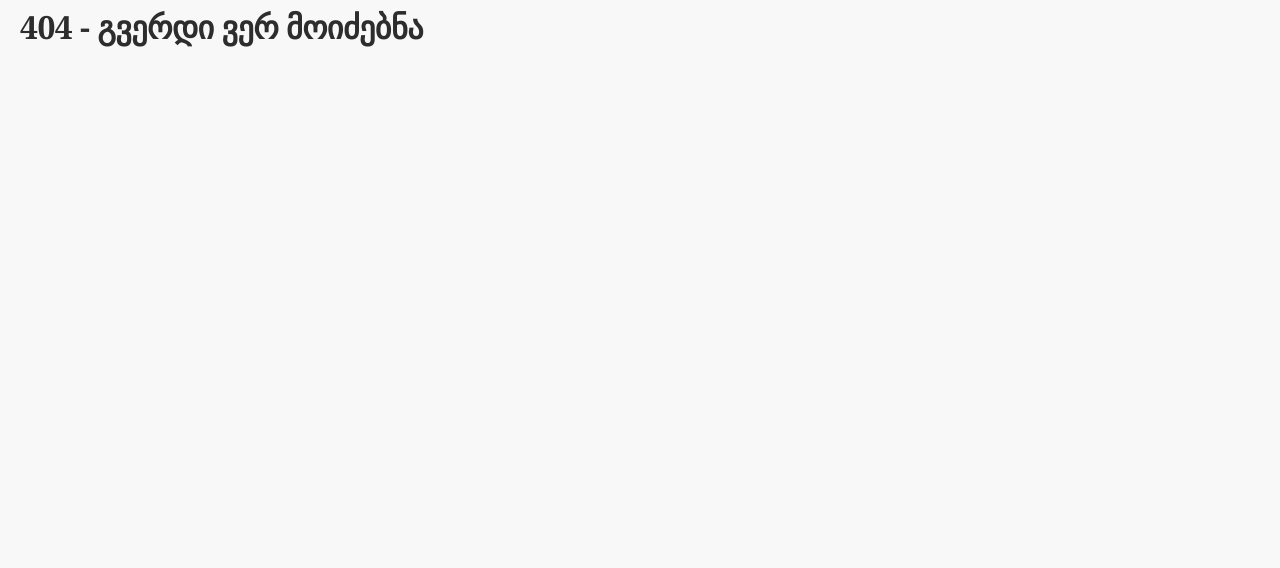
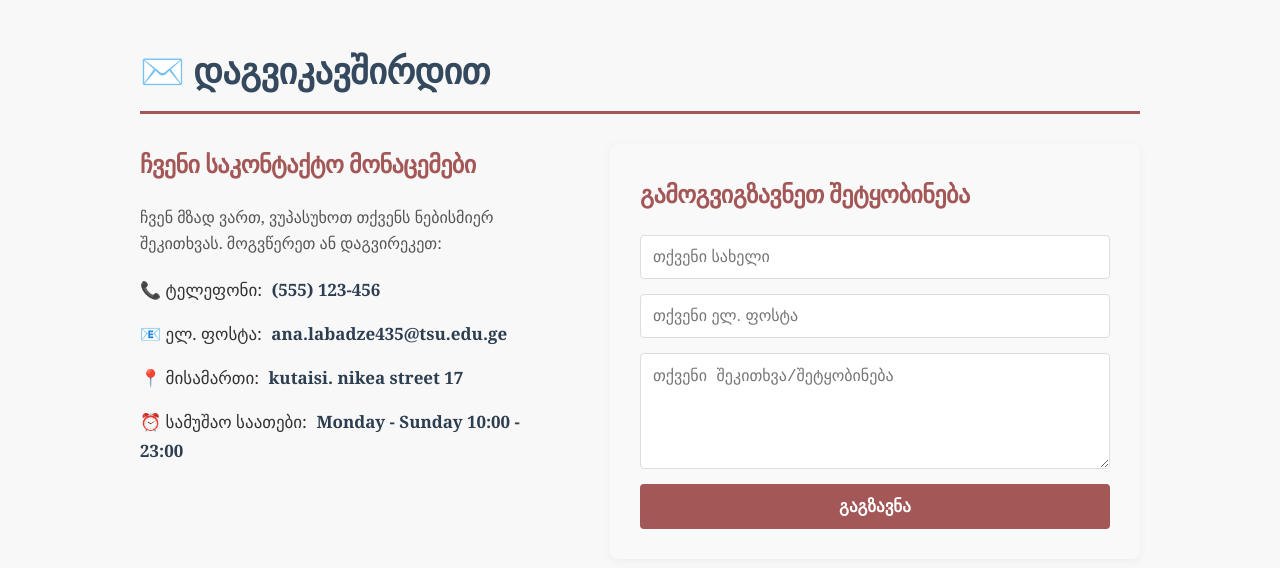
Before and after one commit to analabadze/final, a React (Vite) app in the folder restorani/: page /contact in a window 1280 px wide. Before the commit this address had no page. Shown: the top 568 px of the page. Built offline with nearby package versions, Linux system fonts and the light colour scheme.

Commit message:
davamate contact

```diff
--- a/restorani/src/App.jsx
+++ b/restorani/src/App.jsx
@@ -7,6 +7,7 @@ import Footer from './components/common/Footer';
 import HomePage from './pages/HomePage';
 import CartPage from './pages/CartPage';
 import AboutPage from './pages/AboutPage';
+import ContactPage from './pages/ContactPage';
 
 function App() {
   return (
@@ -22,6 +23,7 @@ function App() {
               <Route path="/" element={<HomePage />} />
               <Route path="/cart" element={<CartPage />} />
               <Route path="/about" element={<AboutPage />} />
+              <Route path="/contact" element={<ContactPage />} />
               <Route path="*" element={<h1 className="container">404 - გვერდი ვერ მოიძებნა</h1>} />
             </Routes>
           </main>
--- a/restorani/src/components/common/Footer.jsx
+++ b/restorani/src/components/common/Footer.jsx
@@ -12,7 +12,8 @@ const Footer = () => {
 
             <li style={liStyle}><Link to="/about" style={footerLinkStyle}>ჩვენს შესახებ</Link></li>
             <li style={liStyle}><Link to="/" style={footerLinkStyle}>მენიუ</Link></li>
-            <li style={liStyle}><Link to="/contact" style={footerLinkStyle}>კონტაქტი</Link></li>
+         <li style={liStyle}><Link to="/contact" style={footerLinkStyle}>კონტაქტი</Link></li>
+
 
           </ul>
         </div>
@@ -21,11 +22,10 @@ const Footer = () => {
           <p style={sectionTitleStyle}>დაგვიკავშირდით</p>
           <ul style={ulStyle}>
             <li style={liStyle}>📞 (555) 123-456</li>
-            <li style={liStyle}>📧ana.labadze435@tsu.edu.cve.ge</li>
-            <li style={liStyle}>📍kutaisi. nikea street</li>
+            <li style={liStyle}>📧 ana.labadze435@tsu.edu.ge</li>
+            <li style={liStyle}>📍 Kutaisi. Nikea street</li>
           </ul>
         </div>
-
 
         <div style={brandSectionStyle}>
           <p style={logoStyle}>🍜 Simple Menu</p>
@@ -44,7 +44,6 @@ const Footer = () => {
 
       </div>
 
-
       <div style={copyrightStyle}>
         <div className="container">
           &copy; {new Date().getFullYear()} Simple Menu. ყველა უფლება დაცულია.
@@ -54,6 +53,7 @@ const Footer = () => {
   );
 };
 
+// [აქ იქნებოდა სტილების კოდი, რომელიც უცვლელია]
 const footerStyle = {
     backgroundColor: 'var(--footer-bg, #f8f8f8)',
     borderTop: '1px solid var(--border-color, #eee)',
@@ -142,4 +142,5 @@ const copyrightStyle = {
     color: 'var(--text-color-dark, #444)',
 };
 
+
 export default Footer;
--- a/restorani/src/components/order/CartItem.jsx
+++ b/restorani/src/components/order/CartItem.jsx
@@ -4,7 +4,7 @@ import { useCart } from '../../context/CartContext';
 const CartItem = ({ item }) => {
   const { addToCart, removeFromCart } = useCart();
 
-  // ფასის string-ად გარდაქმნა
+
   const displayPrice = typeof item.price === 'number' ? item.price.toFixed(2) : item.price;
 
   return (
@@ -24,7 +24,7 @@ const CartItem = ({ item }) => {
   );
 };
 
-// სტილები
+
 const itemStyle = {
   display: 'flex',
   alignItems: 'center',
--- a/restorani/src/pages/AboutPage.jsx
+++ b/restorani/src/pages/AboutPage.jsx
@@ -9,17 +9,17 @@ const AboutPage = () => {
       <section style={sectionStyle}>
         <h2 style={subHeadingStyle}>ჩვენი მისია</h2>
         <p style={paragraphStyle}>
-          Simple Menu დაარსდა იმ მიზნით, რომ ონლაინ შეკვეთის პროცესი გაემარტივებინა და მაქსიმალურად კომფორტული გაეხადა.
-          ჩვენ გვჯერა, რომ უგემრიელესი საკვების შეკვეთა არ უნდა იყოს რთული. ჩვენ ვაკავშირებთ საუკეთესო ადგილობრივ რესტორნებს მომხმარებლებთან,
-          რათა ხარისხიანი კერძები დროულად და მარტივად მიიტანოთ სასურველ ადგილას.
+          Simple Menu დაარსდა იმ მიზნით, რომ ონლაინ შეკვეთის პროცესი  მაქსიმალურად კომფორტული გახადა.
+           ჩვენ ვაკავშირებთ საუკეთესო ადგილობრივ რესტორნებს მომხმარებლებთან,
+          რათა ხარისხიანი კერძები დროულად და მარტივად მვიტანოთ თქვენამდე.
         </p>
       </section>
 
       <section style={sectionStyle}>
         <h2 style={subHeadingStyle}>რატომ ავირჩიოთ ჩვენ?</h2>
         <ul style={ulStyle}>
-          <li style={liStyle}>✅ მარტივი და ინტუიციური ინტერფეისი.</li>
-          <li style={liStyle}>🚀 სწრაფი მიწოდება და შეკვეთის სტატუსის რეალურ დროში განახლება.</li>
+          <li style={liStyle}>✅ მარტივი ინტერფეისი.</li>
+          <li style={liStyle}>🚀 სწრაფი მიწოდება .</li>
           <li style={liStyle}>⭐️ საუკეთესო რესტორნების შერჩევა.</li>
           <li style={liStyle}>💳 გადახდის მოქნილი და უსაფრთხო სისტემები.</li>
         </ul>
@@ -36,11 +36,10 @@ const AboutPage = () => {
   );
 };
 
-// --- სტილები (Styles) ---
 
 const pageStyle = {
     padding: '40px 0',
-    maxWidth: '900px', // ცენტრალური კონტენტის შეზღუდვა
+    maxWidth: '900px',
     margin: '0 auto',
 };
 
--- a/restorani/src/pages/CartPage.jsx
+++ b/restorani/src/pages/CartPage.jsx
@@ -49,7 +49,7 @@ const CartPage = () => {
   );
 };
 
-// სტილები
+
 const cartContainerStyle = {
     maxWidth: '800px',
     margin: '0 auto',
--- /dev/null
+++ b/restorani/src/pages/ContactPage.jsx
@@ -0,0 +1,136 @@
+import React from 'react';
+
+const ContactPage = () => {
+  return (
+    <div className="container" style={pageStyle}>
+
+      <h1 style={headingStyle}>✉️ დაგვიკავშირდით</h1>
+
+      <div style={contentWrapperStyle}>
+
+
+        <section style={infoSectionStyle}>
+          <h2 style={subHeadingStyle}>ჩვენი საკონტაქტო მონაცემები</h2>
+          <p style={infoParagraphStyle}>ჩვენ მზად ვართ, ვუპასუხოთ თქვენს ნებისმიერ შეკითხვას. მოგვწერეთ ან დაგვირეკეთ:</p>
+
+          <ul style={ulStyle}>
+            <li style={liStyle}>📞 ტელეფონი: <span style={infoDetailStyle}>(555) 123-456</span></li>
+            <li style={liStyle}>📧 ელ. ფოსტა: <span style={infoDetailStyle}>ana.labadze435@tsu.edu.ge </span></li>
+            <li style={liStyle}>📍 მისამართი: <span style={infoDetailStyle}>kutaisi. nikea street 17 </span></li>
+            <li style={liStyle}>⏰ სამუშაო საათები: <span style={infoDetailStyle}> Monday - Sunday  10:00 - 23:00</span></li>
+          </ul>
+        </section>
+
+
+        <section style={formSectionStyle}>
+          <h2 style={subHeadingStyle}>გამოგვიგზავნეთ შეტყობინება</h2>
+          <form style={formStyle}>
+            <input type="text" placeholder="თქვენი სახელი" style={inputStyle} required />
+            <input type="email" placeholder="თქვენი ელ. ფოსტა" style={inputStyle} required />
+            <textarea placeholder="თქვენი შეკითხვა/შეტყობინება" rows="5" style={textareaStyle} required />
+            <button type="submit" style={submitButtonStyle}>გაგზავნა</button>
+          </form>
+        </section>
+
+      </div>
+    </div>
+  );
+};
+
+
+
+const pageStyle = {
+    padding: '40px 0',
+    maxWidth: '1000px',
+    margin: '0 auto',
+};
+
+const headingStyle = {
+    fontSize: '36px',
+    color: 'var(--primary-color-dark, #34495e)',
+    marginBottom: '30px',
+    borderBottom: '3px solid var(--primary-color, #e74c3c)',
+    paddingBottom: '10px',
+};
+
+const contentWrapperStyle = {
+    display: 'flex',
+    gap: '40px',
+    flexWrap: 'wrap',
+};
+
+const infoSectionStyle = {
+    flex: '1 1 350px',
+    paddingRight: '20px',
+};
+
+const formSectionStyle = {
+    flex: '1 1 450px',
+    backgroundColor: 'var(--form-bg, #f9f9f9)',
+    padding: '30px',
+    borderRadius: '8px',
+    boxShadow: '0 2px 10px rgba(0, 0, 0, 0.05)',
+};
+
+const subHeadingStyle = {
+    fontSize: '24px',
+    color: 'var(--primary-color, #e74c3c)',
+    marginBottom: '20px',
+};
+
+const infoParagraphStyle = {
+    fontSize: '16px',
+    lineHeight: '1.6',
+    color: 'var(--text-color, #555)',
+    marginBottom: '20px',
+};
+
+const ulStyle = {
+    listStyle: 'none',
+    padding: '0',
+};
+
+const liStyle = {
+    marginBottom: '15px',
+    fontSize: '17px',
+    color: 'var(--text-color-dark, #333)',
+};
+
+const infoDetailStyle = {
+    fontWeight: '700',
+    color: 'var(--primary-color-dark, #2c3e50)',
+    marginLeft: '5px',
+};
+
+const formStyle = {
+    display: 'flex',
+    flexDirection: 'column',
+    gap: '15px',
+};
+
+const inputStyle = {
+    padding: '12px',
+    border: '1px solid var(--border-color, #ddd)',
+    borderRadius: '4px',
+    fontSize: '16px',
+    transition: 'border-color 0.2s ease',
+};
+
+const textareaStyle = {
+    ...inputStyle,
+    resize: 'vertical',
+};
+
+const submitButtonStyle = {
+    backgroundColor: 'var(--primary-color, #e74c3c)',
+    color: '#fff',
+    padding: '12px 20px',
+    fontSize: '17px',
+    fontWeight: 'bold',
+    borderRadius: '4px',
+    border: 'none',
+    cursor: 'pointer',
+    transition: 'background-color 0.2s ease',
+};
+
+export default ContactPage;
```
